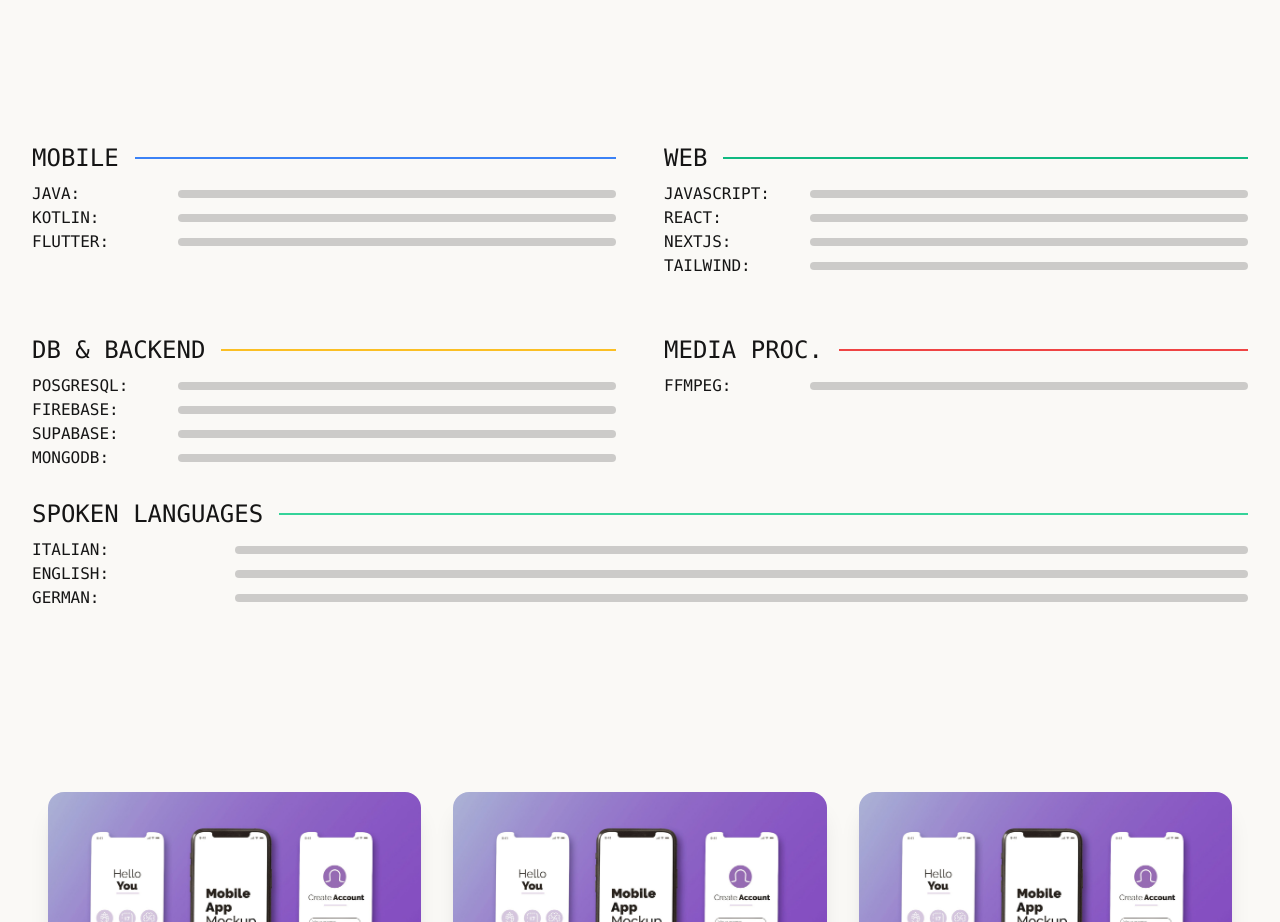
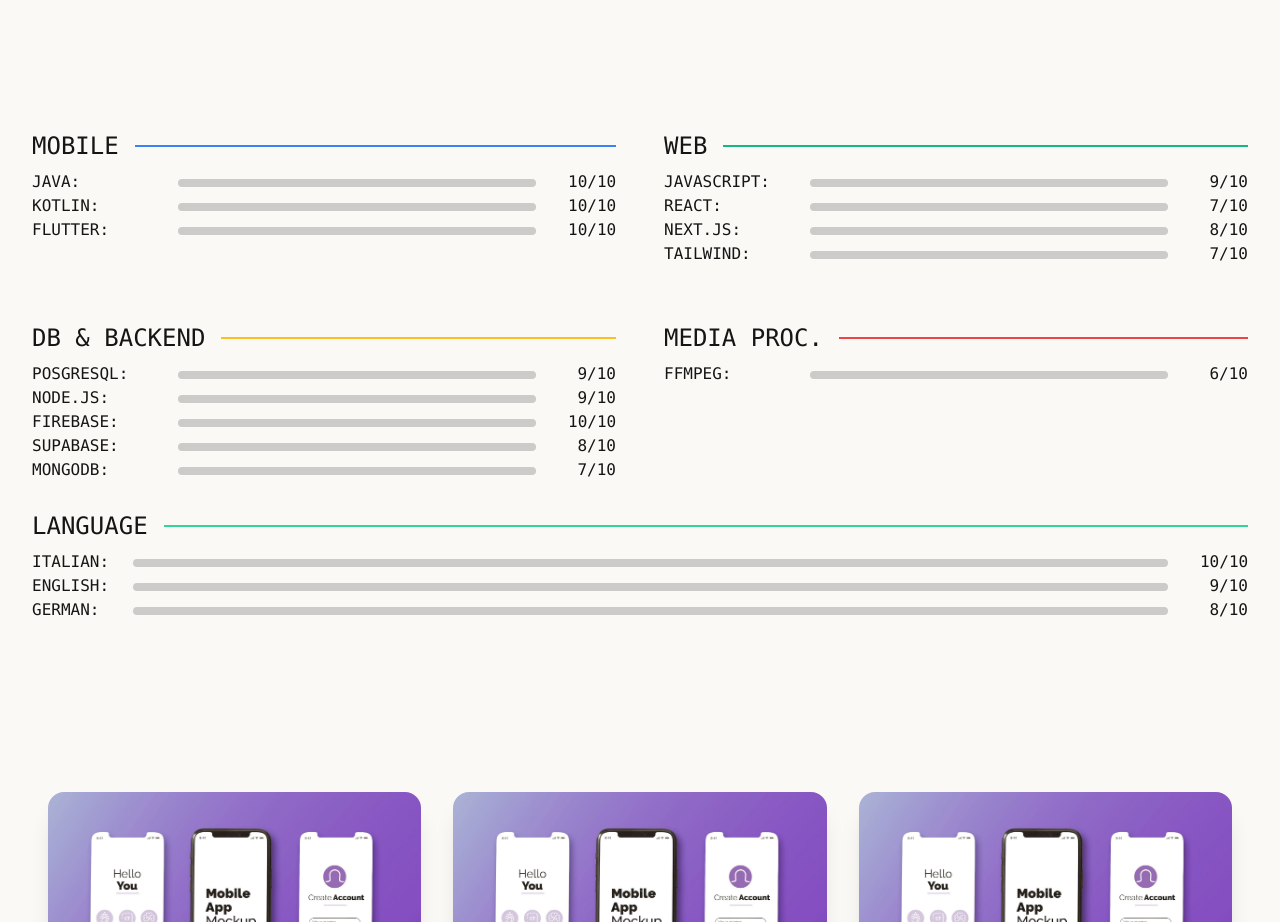
Before and after one commit to star19971124/Portfolio, a Next.js app: page / in a window 1280 px wide. Shown: the part 2940-3862 px from the top of the page. Built offline with nearby package versions, Linux system fonts and the light colour scheme.

Commit message:
DEV: add numeric values to progress REFACTOR: refactor knowledge component and add language to model

```diff
--- a/src/app/components/knowledge/knowledge.jsx
+++ b/src/app/components/knowledge/knowledge.jsx
@@ -7,59 +7,54 @@ import AnimatedProgress from "@/app/components/clientComponents/animatedProgress
 const knowledgeMap = init()
 
 function Knowledge() {
+    console.log(knowledgeMap.get(KnowledgeType.LANGUAGE))
     return <div className="container mx-auto">
         <div className="grid grid-cols-1 gap-4 lg:grid-cols-2 lg:gap-12">
             {
-                Array.from(knowledgeMap.keys()).map(k =>
-                    <div key={k.label()} className="flex flex-col ">
-                        <div key={k.dividerStyle()} className={`divider divider-start ${k.dividerStyle()}`}><h2
-                            key={k.label()}
-                            className="text-2xl">{k.label()}</h2>
+                buildKnowledgeByType(false)
+            }
+        </div>
+        <div className="container mx-auto flex flex-col mt-5">
+            {
+                buildKnowledgeByType(true)
+            }
+        </div>
+    </div>
+
+}
+function buildKnowledgeByType(isLanguages= false){
+    const knowledgeEntriesByType = !isLanguages ? Array.from(knowledgeMap.keys()).filter(k => k !== KnowledgeType.LANGUAGE) :
+        Array.from(knowledgeMap.keys()).filter(k => k === KnowledgeType.LANGUAGE)
+    return knowledgeEntriesByType.map(k =>
+        <div key={k.label()} className="flex flex-col w-full">
+            <div key={k.dividerStyle()} className={`divider divider-start ${k.dividerStyle()}`}>
+                <h2 key={k.label()} className="text-2xl">{k.label()}</h2>
+            </div>
+            {
+                knowledgeMap.get(k).map(v =>
+                    <div key={`${k.label()}-${v.label}`} className="flex items-center w-full">
+                        <div className={`${isLanguages ? 'w-1/12' :'w-1/4'} flex flex-shrink-0 items-start`}>
+                            <FadeComponent>
+                                <span className="text-left font-medium">{`${v.label.toUpperCase()}:`}</span>
+                            </FadeComponent>
                         </div>
-                        {
-                            knowledgeMap.get(k).map(v =>
-                                <div key={`${k.label()}-${v.label}`}
-                                     className="flex justify-between items-center gap-8 w-full">
-                                    <FadeComponent><span className="w-1/4 text-left ">{`${v.label.toUpperCase()}:`}</span></FadeComponent>
-                                    <AnimatedProgress value={v.value}>
-                                        <progress className={`progress w-3/5 md:w-3/4 ${k.progressStyle()}`} value={v.value}
-                                                  max="10"/>
-                                    </AnimatedProgress>
-                                </div>
-                            )
-                        }
+                        <div className={`${isLanguages ? 'w-11/12' :'w-3/4'} flex justify-end items-center gap-4 `}>
+                            <div className="flex-grow mr-4">
+                                <AnimatedProgress value={v.value}>
+                                    <progress className={`progress w-full ${k.progressStyle()} `}
+                                              value={v.value} max="10"/>
+                                </AnimatedProgress>
+                            </div>
+                            <FadeComponent>
+                                <span className="inline-block w-12 text-right">{`${v.value}/10`}</span>
+                            </FadeComponent>
+                        </div>
                     </div>
                 )
             }
         </div>
-        <div className="container mx-auto flex flex-col mt-5">
-            <div className="divider divider-start divider-success"><h2 className="text-2xl">SPOKEN LANGUAGES</h2></div>
-            <div className="flex justify-between items-center gap-8 w-full">
-                <FadeComponent><span className="w-1/6 text-left">ITALIAN:</span></FadeComponent>
-                <AnimatedProgress value="10">
-                    <progress className={`progress  progress-success w-4/6 md:w-5/6`} value={10}
-                              max="10"/>
-                </AnimatedProgress>
-            </div>
-            <div className="flex justify-between items-center gap-8 w-full">
-                <FadeComponent><span className="w-1/6 text-left">ENGLISH:</span></FadeComponent>
-                <AnimatedProgress value="9">
-                    <progress className="progress progress-success w-4/6 md:w-5/6" value={9}
-                              max="10"/>
-                </AnimatedProgress>
-            </div>
-            <div className="flex justify-between items-center gap-8 w-full">
-                <FadeComponent><span className="w-1/6 text-left">GERMAN:</span></FadeComponent>
-                <AnimatedProgress value="8">
-                    <progress className="progress progress-success w-4/6 md:w-5/6" value={9}
-                              max="10"/>
-                </AnimatedProgress>
-            </div>
-        </div>
-    </div>
-
+    )
 }
-
 function init() {
     const knowledgeMap = new Map();
     knowledgeMap.set(KnowledgeType.MOBILE, [
@@ -70,17 +65,23 @@ function init() {
     knowledgeMap.set(KnowledgeType.WEB, [
         new KnowledgeEntry('Javascript', KnowledgeType.WEB, 9),
         new KnowledgeEntry('React', KnowledgeType.WEB, 7),
-        new KnowledgeEntry('NextJS', KnowledgeType.WEB, 7),
+        new KnowledgeEntry('Next.JS', KnowledgeType.WEB, 8),
         new KnowledgeEntry('Tailwind', KnowledgeType.WEB, 7),
     ])
     knowledgeMap.set(KnowledgeType.DB_BACKEND, [
         new KnowledgeEntry('PosgreSQL', KnowledgeType.DB_BACKEND, 9),
+        new KnowledgeEntry('Node.js', KnowledgeType.DB_BACKEND, 9),
         new KnowledgeEntry('Firebase', KnowledgeType.DB_BACKEND, 10),
         new KnowledgeEntry('Supabase', KnowledgeType.DB_BACKEND, 8),
-        new KnowledgeEntry('Mongodb', KnowledgeType.DB_BACKEND, 7),
+        new KnowledgeEntry('MongoDB', KnowledgeType.DB_BACKEND, 7),
     ])
     knowledgeMap.set(KnowledgeType.MD_PROCESS, [
         new KnowledgeEntry('FFmpeg', KnowledgeType.MD_PROCESS, 6),
+    ])
+    knowledgeMap.set(KnowledgeType.LANGUAGE, [
+        new KnowledgeEntry('Italian', KnowledgeType.LANGUAGE, 10),
+        new KnowledgeEntry('English', KnowledgeType.LANGUAGE, 9),
+        new KnowledgeEntry('German', KnowledgeType.LANGUAGE, 8),
     ])
     return knowledgeMap
 }
--- a/src/app/global.css
+++ b/src/app/global.css
@@ -119,6 +119,10 @@ html {
     @apply progress-error;
 }
 
+.progress-languages {
+    @apply progress-success;
+}
+
 .divider-mobile {
     @apply divider-primary;
 }
@@ -135,6 +139,10 @@ html {
     @apply divider-error;
 }
 
+.divider-languages {
+    @apply divider-success
+}
+
 .clickable-card{
     @apply transform transition-transform duration-300 ease-in-out hover:scale-110 hover:shadow-2xl active:scale-95;
 }
--- a/src/model/knowledgeType.js
+++ b/src/model/knowledgeType.js
@@ -7,6 +7,7 @@ class KnowledgeType {
     static WEB = new KnowledgeType('web');
     static DB_BACKEND = new KnowledgeType('db & backend');
     static MD_PROCESS = new KnowledgeType('media proc.');
+    static LANGUAGE = new KnowledgeType('language');
 
 
     dividerStyle() {
@@ -20,10 +21,12 @@ class KnowledgeType {
                 return 'divider-db'
             case 'media proc.':
                 return 'divider-media'
+            case 'language':
+                return 'divider-languages'
         }
     }
 
-    progressStyle(){
+    progressStyle() {
         switch (this.type) {
             case 'mobile':
                 return 'progress-mobile';
@@ -33,6 +36,8 @@ class KnowledgeType {
                 return 'progress-db';
             case 'media proc.':
                 return 'progress-media';
+            case 'language':
+                return 'progress-languages';
         }
     }
 
@@ -41,7 +46,7 @@ class KnowledgeType {
     }
 
     static values() {
-        return [this.MOBILE, this.WEB, this.DB_BACKEND, this.MD_PROCESS];
+        return [this.MOBILE, this.WEB, this.DB_BACKEND, this.MD_PROCESS, this.LANGUAGE];
     }
 }
 
```
